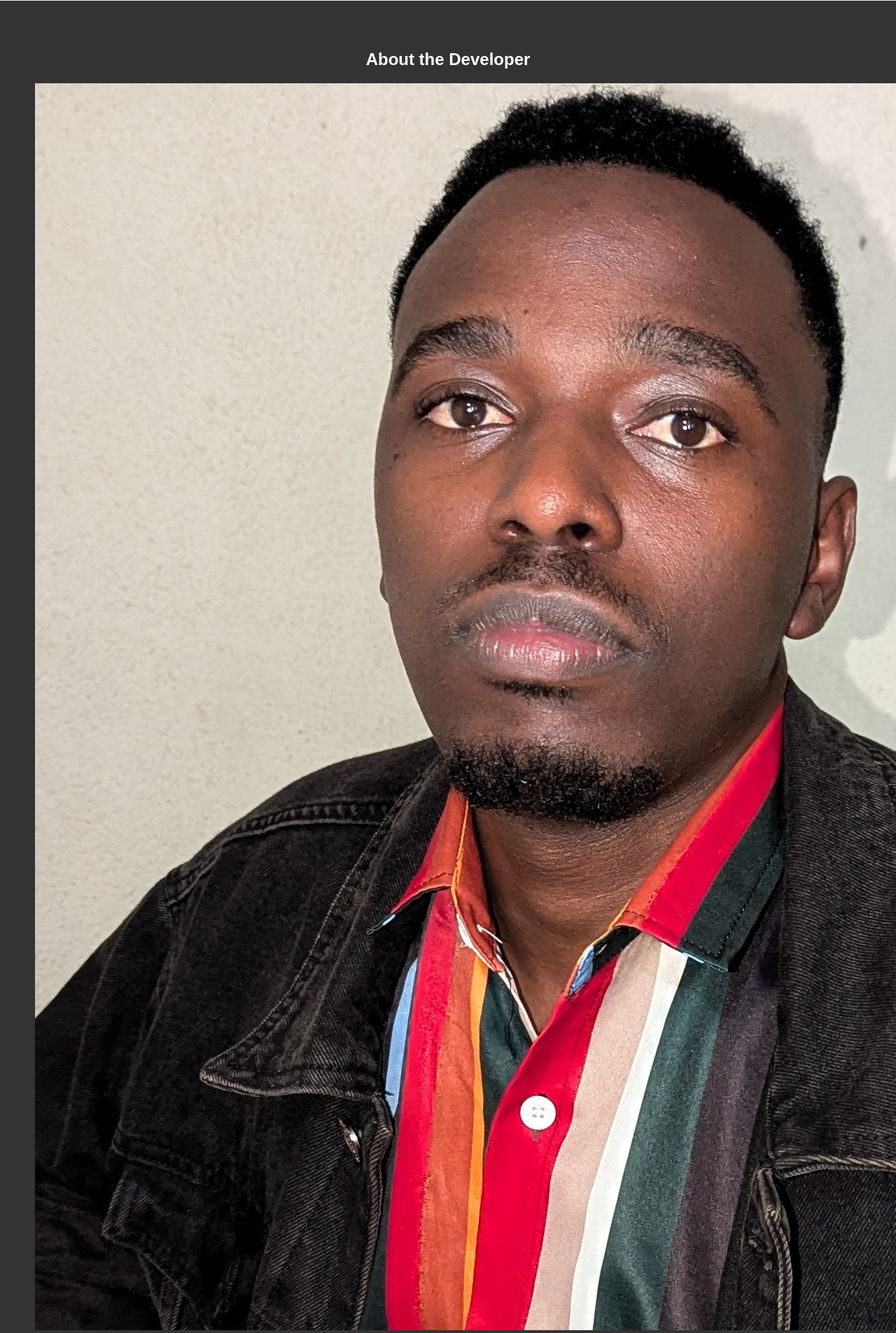
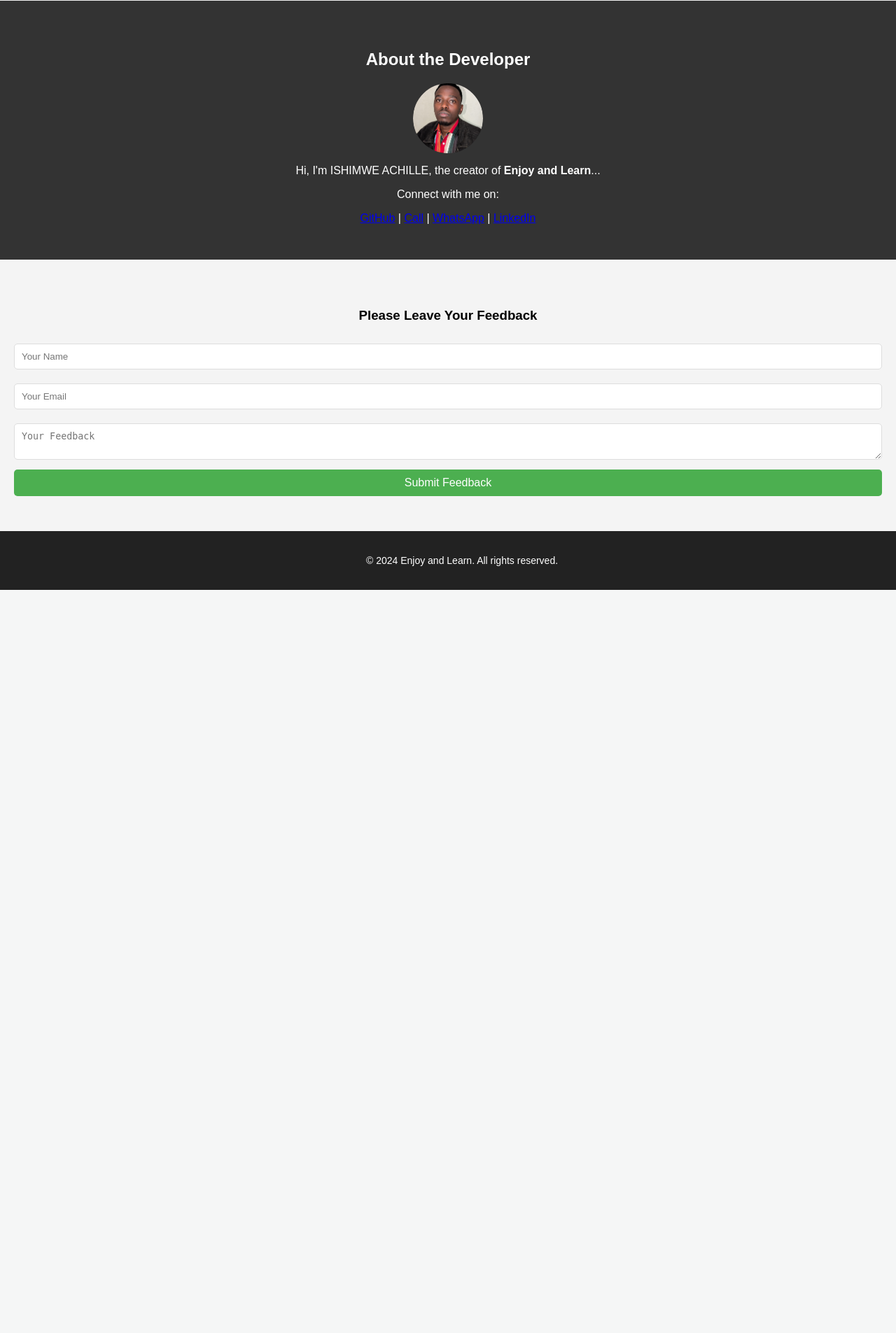
Before and after one commit to Ishimwechille/Enjoy-and-Learn, a Flask app: page / in a window 1280 px wide; the page is wider, and only the part inside the window is pictured. Shown: the part 825-2730 px from the top of that part at 70% size. After the commit the page ends 1668 px from the top of that part, so only its background shows below. Run offline with Flask 3, Linux system fonts and the light colour scheme.

Commit message:
Update index.html

```diff
--- a/templates/index.html
+++ b/templates/index.html
@@ -36,6 +36,22 @@
             color: white;
             text-align: center;
         }
+        .profile-picture {
+        width: 100px; /* Set the desired width */
+        height: 100px; /* Set the desired height */
+        overflow: hidden; /* Hide overflow */
+        border-radius: 50%; /* Make it circular */
+        display: flex;
+        justify-content: center;
+        align-items: center;
+        margin: 0 auto; /* Center the picture */
+    }
+
+    .profile-picture img {
+        width: 100%; /* Make image fill the container */
+        height: auto; /* Maintain aspect ratio */
+        border-radius: 50%; /* Ensure the image is circular */
+    }
         .feedback-section {
     background-color: #f4f4f4; /* Light background to stand out */
     padding: 50px 20px; /* Padding for spacing */
```
